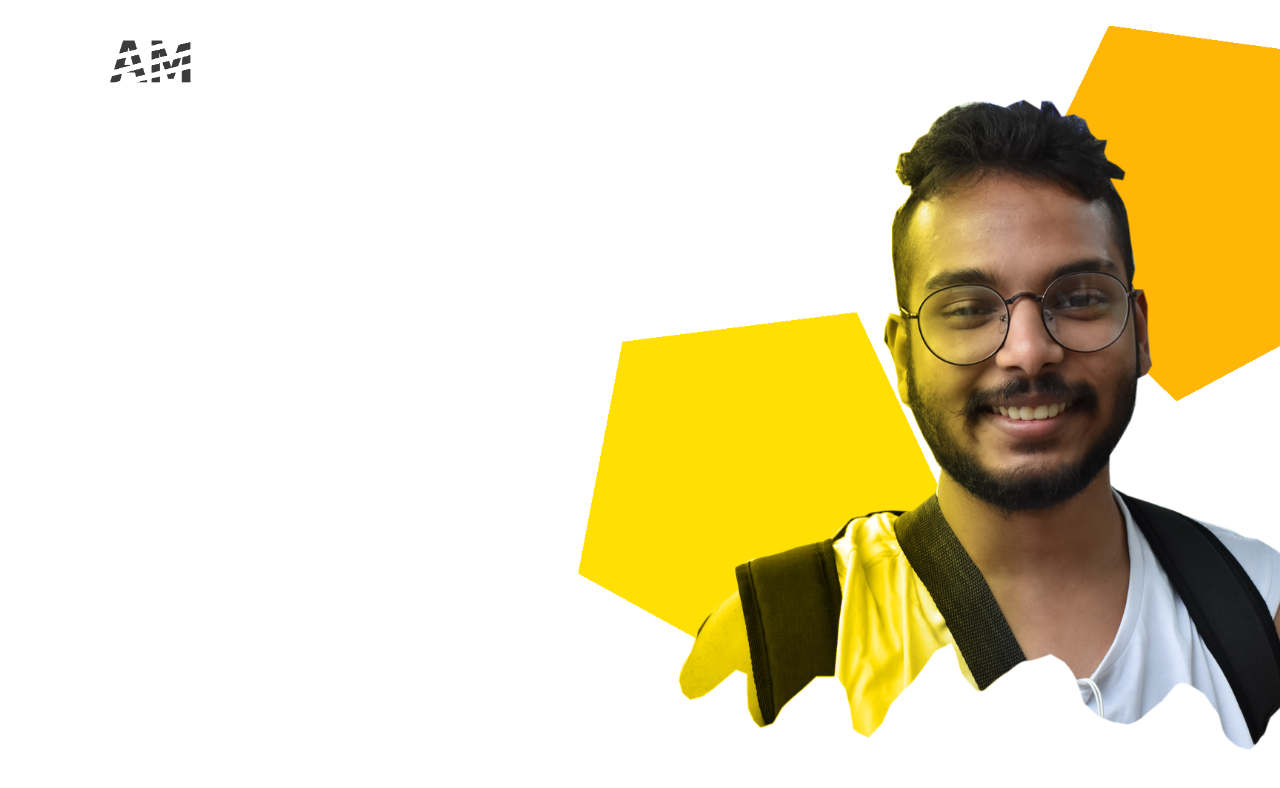
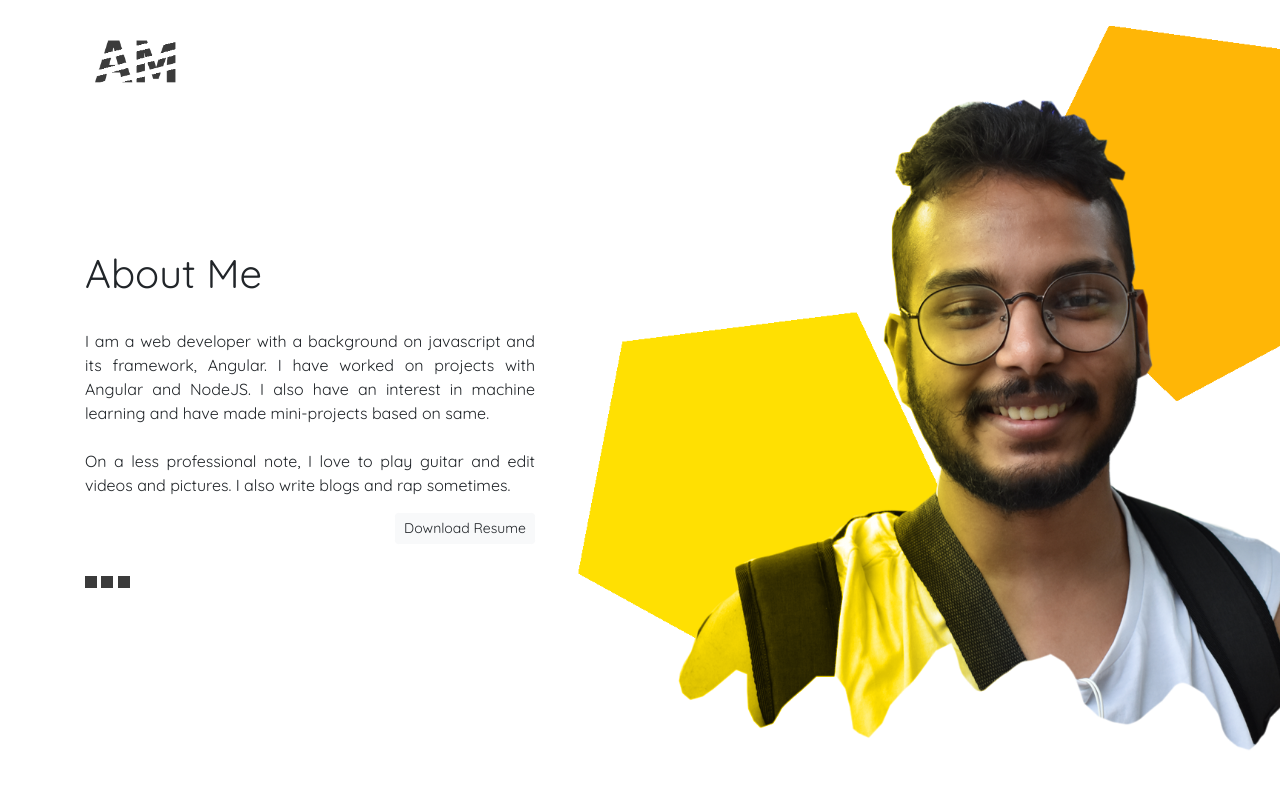
Before and after one commit to wooziemcic/portfolio, a plain HTML site: page index.html in a window 1280 px wide. Drawn offline with nearby package versions, Linux system fonts and the light colour scheme.

Commit message:
second commit for button

```diff
--- a/index.html
+++ b/index.html
@@ -5,11 +5,23 @@
     <meta name="viewport" content="width=device-width, initial-scale=1.0">
     <title>Portfolio Aayush</title>
     <link rel="stylesheet" href="style.css">
+    <link rel="stylesheet" href="https://stackpath.bootstrapcdn.com/bootstrap/4.5.0/css/bootstrap.min.css" integrity="sha384-9aIt2nRpC12Uk9gS9baDl411NQApFmC26EwAOH8WgZl5MYYxFfc+NcPb1dKGj7Sk" crossorigin="anonymous">
 </head>
 <body>
     <section id = "main">
         <div class="container">
             <img src="image/logo.png" class="logo-class">
+            <div class="header-text">
+                <h1>About Me</h1>
+                <p><br>I am a web developer with a background on javascript and its framework, Angular. I have worked on projects with Angular and NodeJS. I also have an interest in machine learning and have made mini-projects based on same. <br> <br> On a less professional note, I love to play guitar and edit videos and pictures. I also write blogs and rap sometimes.</p>
+                <a href="Aayush_Mallik_Resume.pdf">
+                <button type="button" class="btn btn-light btn-sm" style="float: right;">Download Resume</button>
+                </a>
+                <br> <br>
+                <span class="square"></span>
+                <span class="square"></span>
+                <span class="square"></span>
+            </div>
         </div>
     </section>
 </body>
--- a/style.css
+++ b/style.css
@@ -1,6 +1,10 @@
+@import url('https://fonts.googleapis.com/css2?family=Quicksand&display=swap');
+
 *{
     margin: 0;
     padding: 0;
+    font-family: 'Quicksand', sans-serif;
+    text-align: justify;
 }
 
 #main{
@@ -19,3 +23,20 @@
     margin-top: 30px;
     width: 100px;
 }
+
+.header-text{
+    max-width: 450px;
+    margin-top: 150px;
+}
+
+h1{
+    font-size: 40px;
+}
+
+.square{
+    height: 12px;
+    width: 12px;
+    display: inline-block;
+    background: #3B3B3B;
+    margin: 15px 0;
+}
```
Also changed, not shown: 1 other file.
